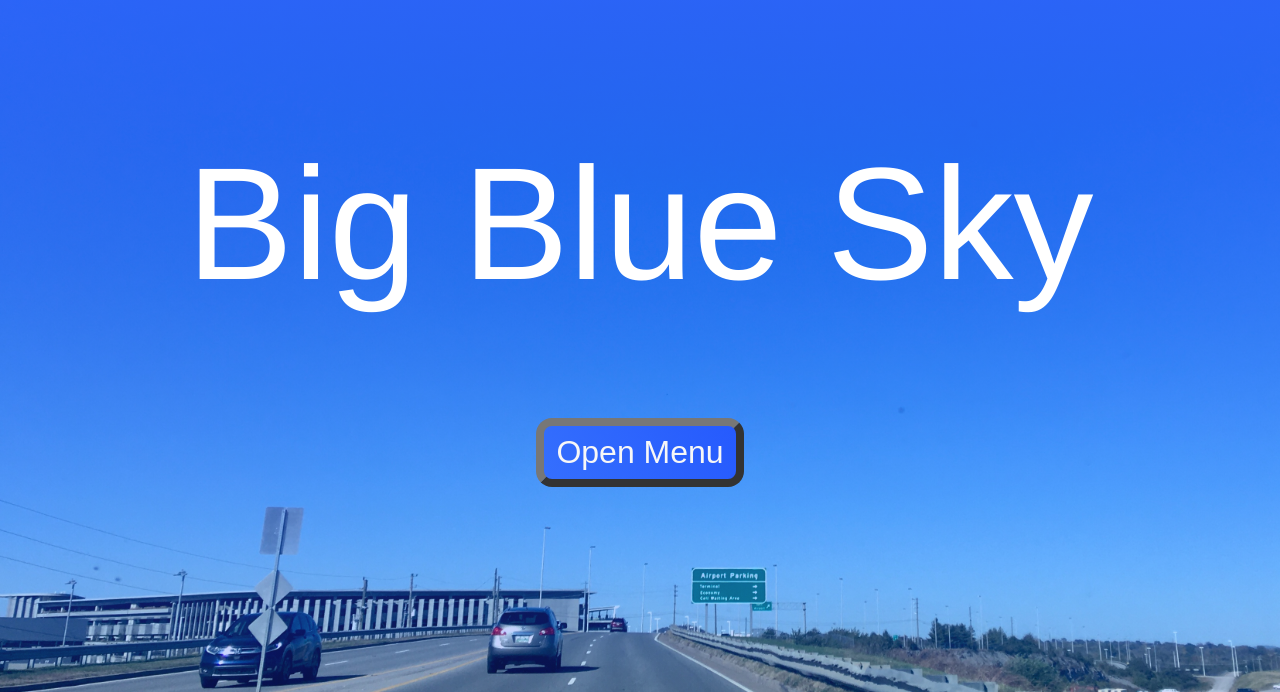
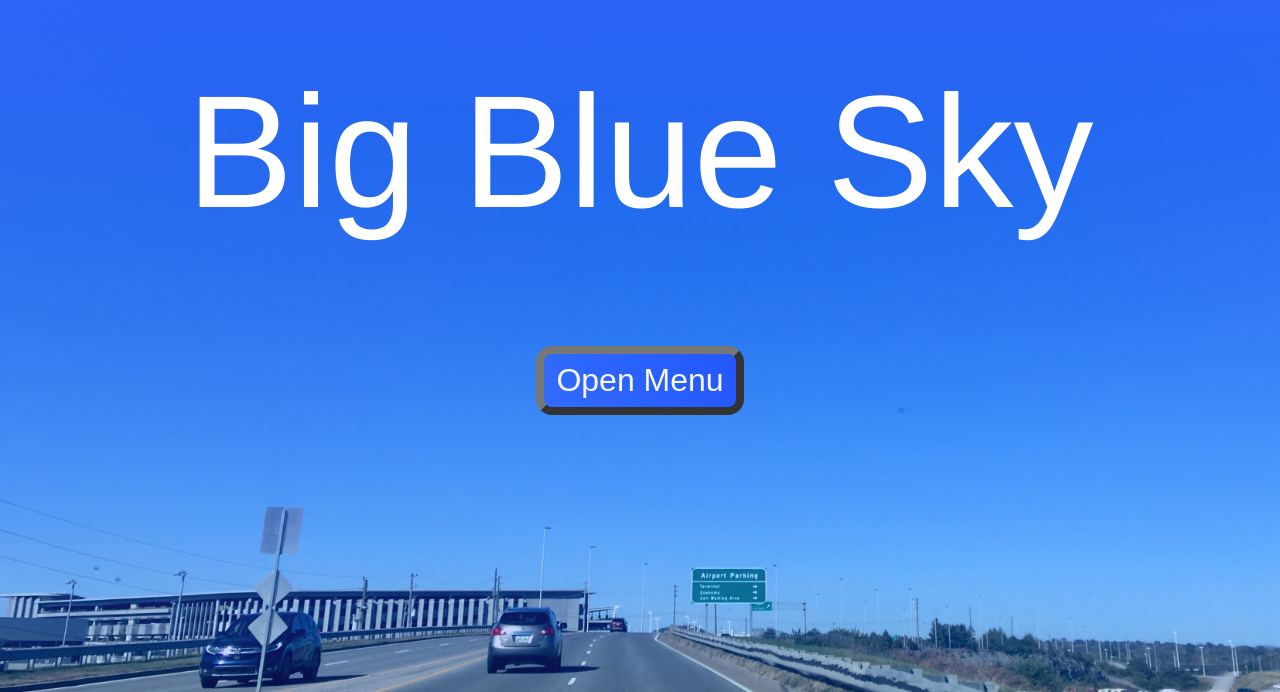
Before and after one commit to pjnalls/ClassicRPGMenu, an Angular app: page / in a window 1280 px wide. Shown: the part 108-800 px from the top of the page. Built offline with nearby package versions, Linux system fonts and the light colour scheme.

Commit message:
Move `&__main` up a bit more.

```diff
--- a/src/app/app.component.scss
+++ b/src/app/app.component.scss
@@ -13,7 +13,7 @@
     background-size: cover;
     height: 100vh;
     color: #fff;
-    padding: calc(33vh - 1.5rem) 0.5rem 0 0.5rem;
+    padding: calc(33vh - 6rem) 0.5rem 0 0.5rem;
 
     &--title {
       font-family: Haettenschweiler, "Franklin Gothic Medium",
```
